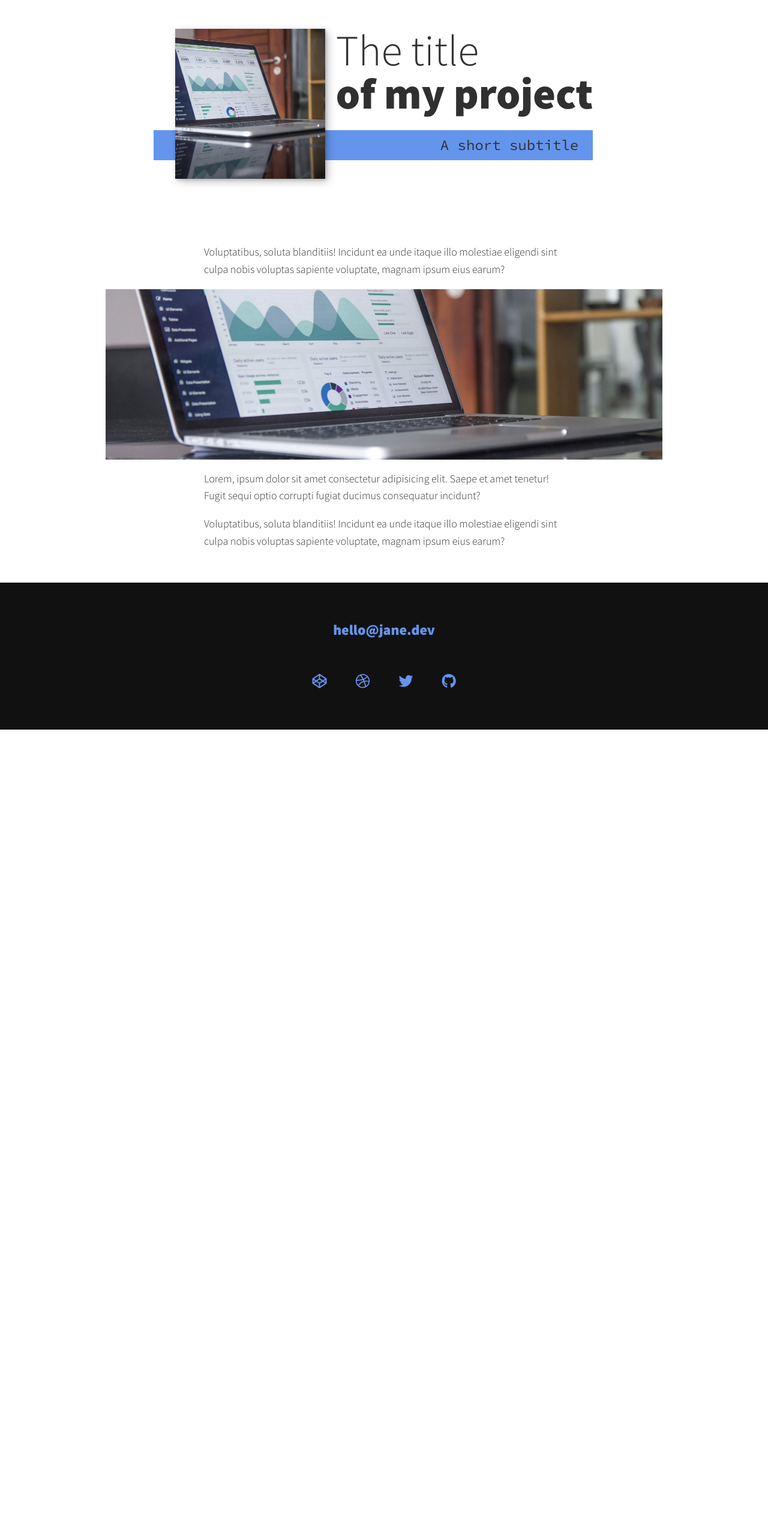
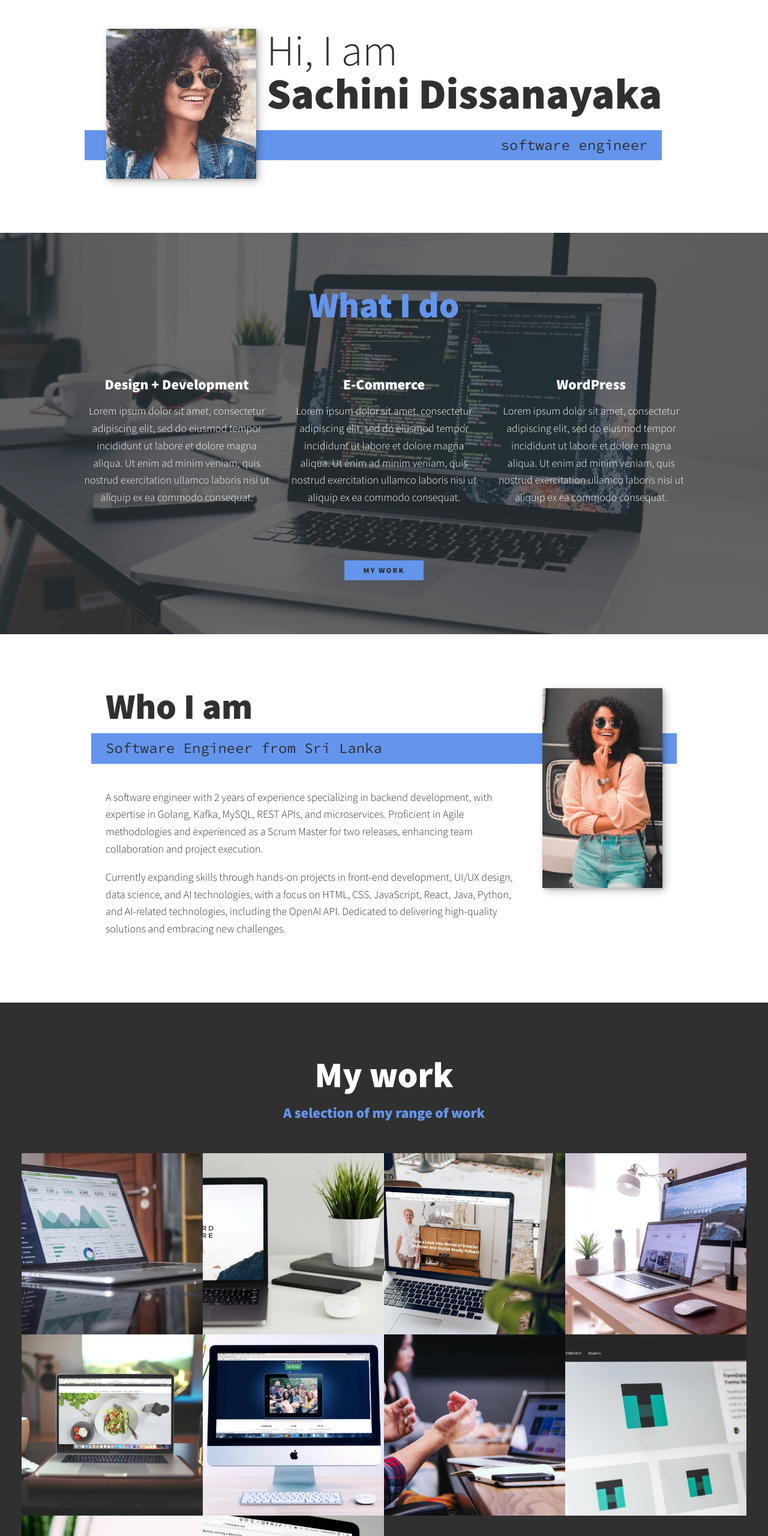
Before and after one commit to ChathurikaDissanayaka/Scrimba-portfolio, a website built with Vite: page portfolio-item.html in a window 1280 px wide. Shown: the part 100-2660 px from the top of the page at 60% size. Before the commit the page ends 1316 px from the top, so only its background shows below. Built offline with nearby package versions, Linux system fonts and the light colour scheme.

Commit message:
Add changes

```diff
--- a/portfolio-item.html
+++ b/portfolio-item.html
@@ -3,7 +3,7 @@
     <head>
         <meta charset="UTF-8">
         <meta name="viewport" content="width=device-width, initial-scale=1.0">
-        <title>DevJane Portfolio Website</title>
+        <title>DevS4ch1 Portfolio Website</title>
         <link rel="stylesheet" href="https://cdnjs.cloudflare.com/ajax/libs/normalize/7.0.0/normalize.min.css">
         <link rel="stylesheet" href="https://cdnjs.cloudflare.com/ajax/libs/font-awesome/5.11.2/css/all.css" integrity="sha256-46qynGAkLSFpVbEBog43gvNhfrOj+BmwXdxFgVK/Kvc=" crossorigin="anonymous" />
 
@@ -22,53 +22,142 @@
             </button>
             <nav class="nav">
                 <ul class="nav__list">
-                    <li class="nav__item"><a href="index.html" class="nav__link">Home</a></li>
-                    <li class="nav__item"><a href="index.html#services" class="nav__link">My Services</a></li>
-                    <li class="nav__item"><a href="index.html#about" class="nav__link">About me</a></li>
-                    <li class="nav__item"><a href="index.html#work" class="nav__link">My Work</a></li>
+                    <li class="nav__item"><a href="#home" class="nav__link">Home</a></li>
+                    <li class="nav__item"><a href="#services" class="nav__link">My Services</a></li>
+                    <li class="nav__item"><a href="#about" class="nav__link">About me</a></li>
+                    <li class="nav__item"><a href="#work" class="nav__link">My Work</a></li>
                 </ul>
             </nav>
         </header>
 
-
-        <section class="intro">
+        <!-- Introduction -->
+        <section class="intro" id="home">
             <h1 class="section__title section__title--intro">
-                The title <strong>of my project</strong>
+                Hi, I am <strong>Sachini Dissanayaka</strong>
             </h1>
-            <p class="section__subtitle section__subtitle--intro">A short subtitle</p>
-            <img src="img/portfolio-01.jpg" alt="" class="intro__img">
+            <p class="section__subtitle section__subtitle--intro">software engineer</p>
+            <img src="img/dev-jane-01.jpg" alt="a picture of Jane Smith smiling" class="intro__img">
         </section>
 
-        <div class="portfolio-item-individual">
-            <p>Voluptatibus, soluta blanditiis! Incidunt ea unde itaque illo molestiae eligendi sint culpa nobis voluptas sapiente voluptate, magnam ipsum eius earum?</p>
-            <img src="img/portfolio-details.jpg" alt="">
-            <p>Lorem, ipsum dolor sit amet consectetur adipisicing elit. Saepe et amet tenetur! Fugit sequi optio corrupti fugiat ducimus consequatur incidunt?</p>
-            <p>Voluptatibus, soluta blanditiis! Incidunt ea unde itaque illo molestiae eligendi sint culpa nobis voluptas sapiente voluptate, magnam ipsum eius earum?</p>
-        </div>
+
+        <!-- My services -->
+        <section class="my-services" id="services">
+            <h2 class="section__title section__title--services">What I do</h2>
+            <div class="services">
+                <div class="service">
+                    <h3>Design + Development</h3>
+                    <p>Lorem ipsum dolor sit amet, consectetur adipiscing elit, sed do eiusmod tempor incididunt ut labore et dolore magna aliqua. Ut enim ad minim veniam, quis nostrud exercitation ullamco laboris nisi ut aliquip ex ea commodo consequat.</p>
+                </div> <!-- / service -->
+
+                <div class="service">
+                    <h3>E-Commerce</h3>
+                    <p>Lorem ipsum dolor sit amet, consectetur adipiscing elit, sed do eiusmod tempor incididunt ut labore et dolore magna aliqua. Ut enim ad minim veniam, quis nostrud exercitation ullamco laboris nisi ut aliquip ex ea commodo consequat.</p>
+                </div> <!-- / service -->
+
+                <div class="service">
+                    <h3>WordPress</h3>
+                    <p>Lorem ipsum dolor sit amet, consectetur adipiscing elit, sed do eiusmod tempor incididunt ut labore et dolore magna aliqua. Ut enim ad minim veniam, quis nostrud exercitation ullamco laboris nisi ut aliquip ex ea commodo consequat.</p>
+                </div> <!-- / service -->
+            </div> <!-- / services -->
+
+            <a href="#work" class="btn">My Work</a>
+        </section>
+
+
+        <!-- About me -->
+        <section class="about-me" id="about">
+           <h2 class="section__title section__title--about">Who I am</h2>
+           <p class="section__subtitle section__subtitle--about">Software Engineer from Sri Lanka</p>
+
+           <div class="about-me__body">
+               <p>A software engineer with 2 years of experience specializing in backend development, with expertise in Golang, Kafka, MySQL, REST APIs, and microservices. Proficient in Agile methodologies and experienced as a Scrum Master for two releases, enhancing team collaboration and project execution.</p>
+               <p>Currently expanding skills through hands-on projects in front-end development, UI/UX design, data science, and AI technologies, with a focus on HTML, CSS, JavaScript, React, Java, Python, and AI-related technologies, including the OpenAI API. Dedicated to delivering high-quality solutions and embracing new challenges.</p>
+           </div>
+
+           <img src="img/dev-jane-02.jpg" alt="Jane leaning against a bus" class="about-me__img">
+        </section>
+
+        <!-- My Work -->
+        <section class="my-work" id="work">
+            <h2 class="section__title section__title--work">My work</h2>
+            <p class="section__subtitle section__subtitle--work">A selection of my range of work</p>
+
+            <div class="portfolio">
+                <!-- Portfolio item 01 -->
+                <a href="portfolio-item.html" class="portfolio__item">
+                    <img src="img/portfolio-01.jpg" alt="" class="portfolio__img">
+                </a>
+
+                <!-- Portfolio item 02 -->
+                <a href="portfolio-item.html" class="portfolio__item">
+                    <img src="img/portfolio-02.jpg" alt="" class="portfolio__img">
+                </a>
+
+                <!-- Portfolio item 03 -->
+                <a href="portfolio-item.html" class="portfolio__item">
+                    <img src="img/portfolio-03.jpg" alt="" class="portfolio__img">
+                </a>
+
+                <!-- Portfolio item 04 -->
+                <a href="portfolio-item.html" class="portfolio__item">
+                    <img src="img/portfolio-04.jpg" alt="" class="portfolio__img">
+                </a>
+
+                <!-- Portfolio item 05 -->
+                <a href="portfolio-item.html" class="portfolio__item">
+                    <img src="img/portfolio-05.jpg" alt="" class="portfolio__img">
+                </a>
+
+                <!-- Portfolio item 06 -->
+                <a href="portfolio-item.html" class="portfolio__item">
+                    <img src="img/portfolio-06.jpg" alt="" class="portfolio__img">
+                </a>
+
+                <!-- Portfolio item 07 -->
+                <a href="portfolio-item.html" class="portfolio__item">
+                    <img src="img/portfolio-07.jpg" alt="" class="portfolio__img">
+                </a>
+
+                <!-- Portfolio item 08 -->
+                <a href="#" class="portfolio__item">
+                    <img src="img/portfolio-08.jpg" alt="" class="portfolio__img">
+                </a>
+
+                <!-- Portfolio item 09 -->
+                <a href="#" class="portfolio__item">
+                    <img src="img/portfolio-09.jpg" alt="" class="portfolio__img">
+                </a>
+
+                <!-- Portfolio item 0 0-->
+                <a href="#" class="portfolio__item">
+                    <img src="img/portfolio-10.jpg" alt="" class="portfolio__img">
+                </a>
+            </div>
+        </section>
 
 
         <!-- Footer -->
         <footer class="footer">
-            <a href="mailto:hello@jane.dev" class="footer__link">hello@jane.dev</a>
+            <a href="mailto:iams4ch1@gmail.com" class="footer__link">iams4ch1@gmail.com</a>
             <ul class="social-list">
                 <li class="social-list__item">
-                    <a class="social-list__link" href="https://codepen.io">
-                        <i class="fab fa-codepen"></i>
+                    <a class="social-list__link" href="https://github.com/ChathurikaDissanayaka">
+                        <i class="fab fa-github"></i>
                     </a>
                 </li>
                 <li class="social-list__item">
-                    <a class="social-list__link" href="http://dribbble.com">
-                        <i class="fab fa-dribbble"></i>
+                    <a class="social-list__link" href="https://www.linkedin.com/in/sachini-dissanayaka-373402197">
+                        <i class="fab fa-linkedin"></i>
                     </a>
                 </li>
                 <li class="social-list__item">
-                    <a class="social-list__link" href="https://twitter.com">
+                    <a class="social-list__link" href="https://x.com/Iam_S4ch1">
                         <i class="fab fa-twitter"></i>
                     </a>
                 </li>
                 <li class="social-list__item">
-                    <a class="social-list__link" href="https://github.com">
-                        <i class="fab fa-github"></i>
+                    <a class="social-list__link" href="https://codepen.io/S4ch1">
+                        <i class="fab fa-codepen"></i>
                     </a>
                 </li>
             </ul>
```
